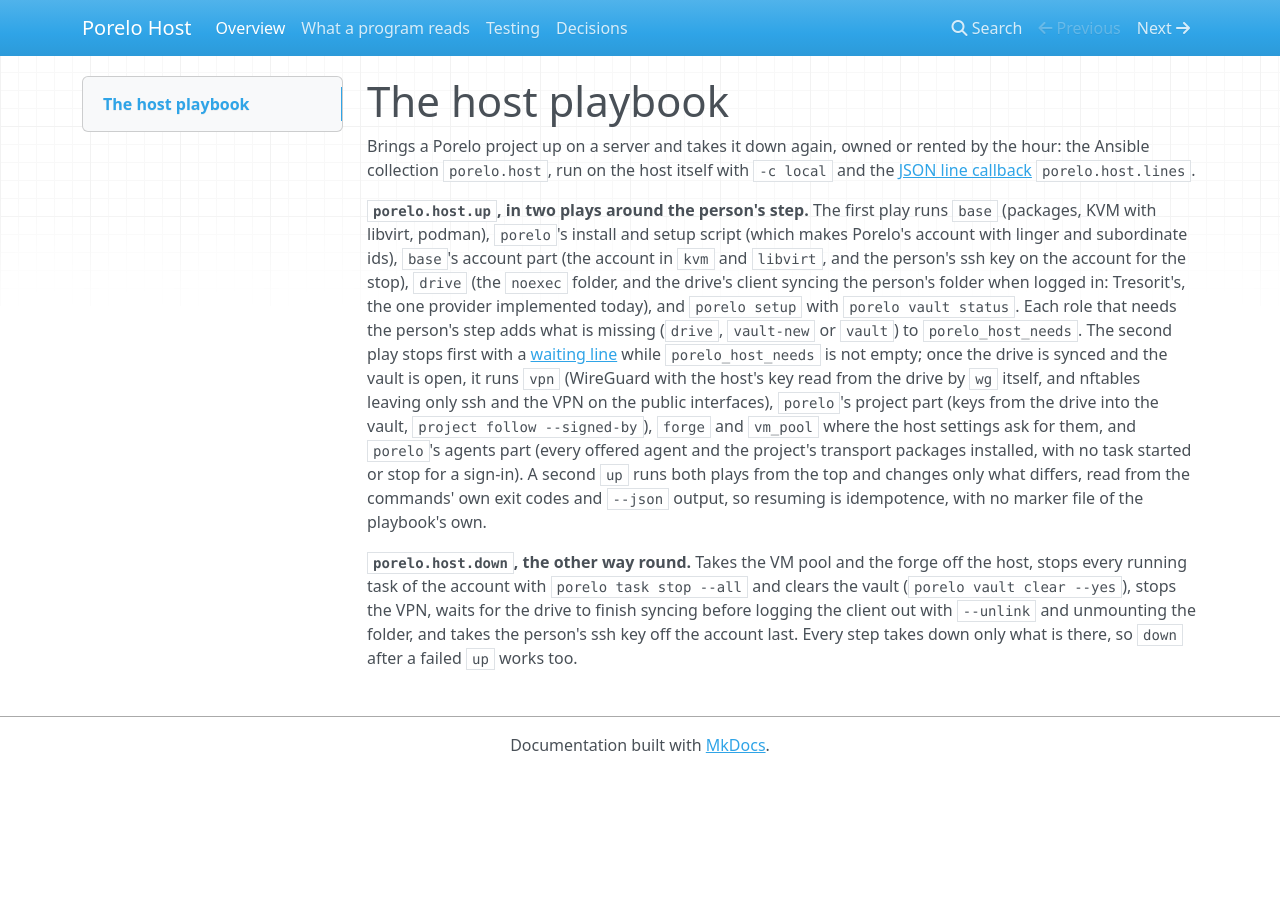
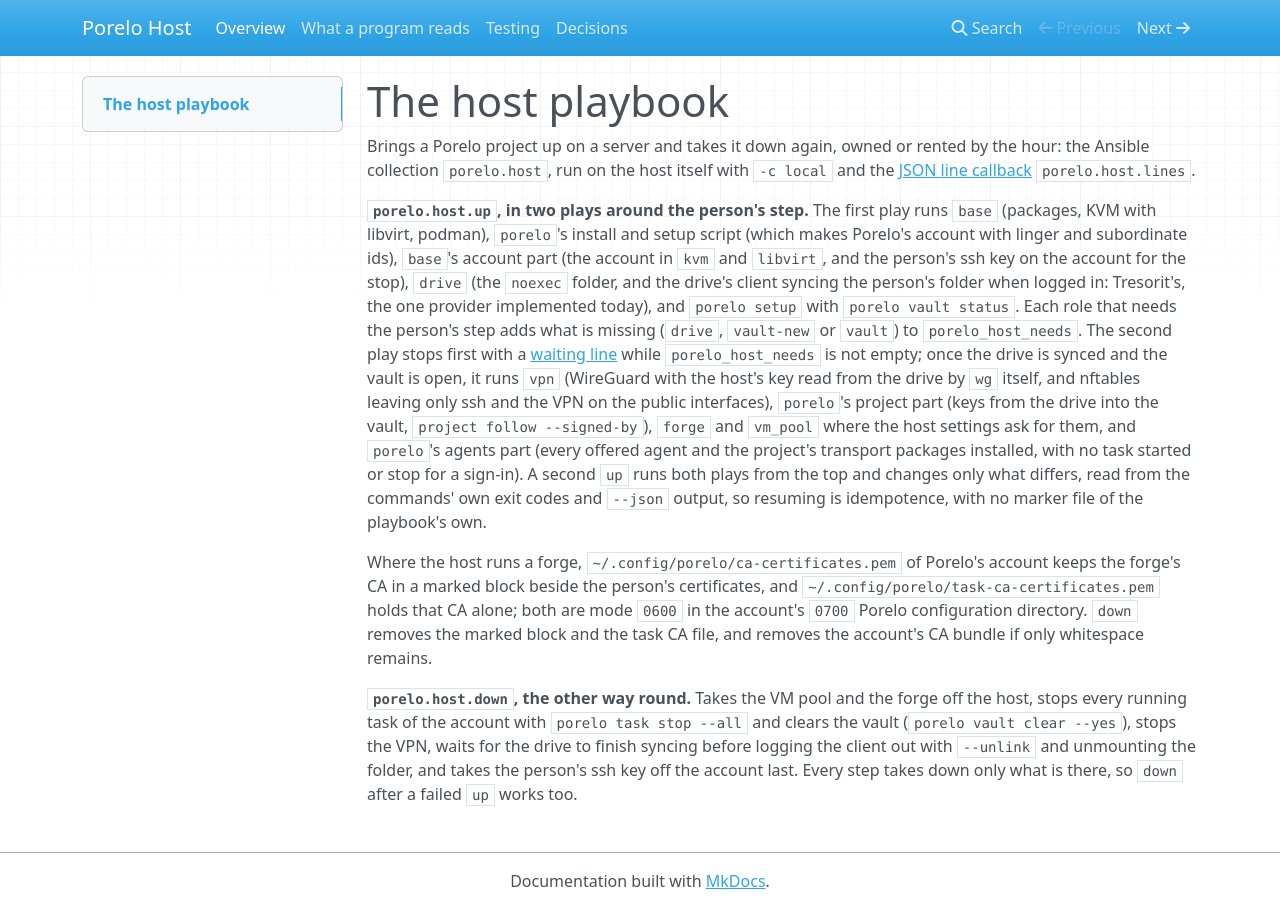
Before and after one commit to porelo-ai/porelo-host, an MkDocs documentation site: the page built from doc/index.md, in a window 1280 px wide. Built offline with MkDocs 1.6.1, drawn with Linux system fonts in a browser that asks for light colours; nearby versions of some CDN libraries.

Commit message:
Trust the host's forge in Porelo's account, for the broker and tasks
Assisted-by: Codex CLI, gpt-6.1-sol

```diff
--- a/doc/index.md
+++ b/doc/index.md
@@ -17,6 +17,11 @@ and `porelo`'s agents part (every offered agent and the project's transport pack
 or stop for a sign-in). A second `up` runs both plays from the top and changes only what differs, read from the
 commands' own exit codes and `--json` output, so resuming is idempotence, with no marker file of the playbook's own.
 
+Where the host runs a forge, `~/.config/porelo/ca-certificates.pem` of Porelo's account keeps the forge's CA in a
+marked block beside the person's certificates, and `~/.config/porelo/task-ca-certificates.pem` holds that CA alone;
+both are mode `0600` in the account's `0700` Porelo configuration directory. `down` removes the marked block and the
+task CA file, and removes the account's CA bundle if only whitespace remains.
+
 **`porelo.host.down`, the other way round.** Takes the VM pool and the forge off the host, stops every running task
 of the account with `porelo task stop --all` and clears
 the vault (`porelo vault clear --yes`), stops the VPN, waits for the drive to finish syncing before logging the client
```
Also changed, not shown: CHANGELOG.md (+2 -0 lines), roles/porelo/README.md (+5 -0 lines), 5 other files.
